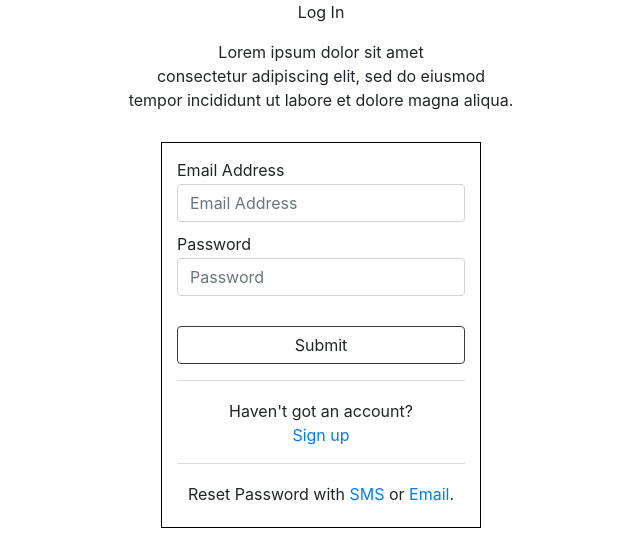
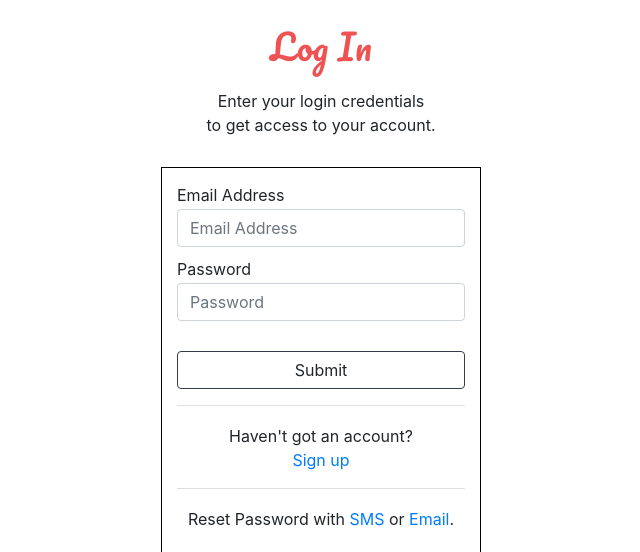
Before and after one commit to SedemQuame/Afroprints, a PHP site: page /html/login.php in a window 1280 px wide. Shown: the part 104-656 px from the top of the page, without its empty margins (319-959 px from the left). Run offline with PHP 8.4, Linux system fonts and the light colour scheme.

Commit message:
styled forms page a bit.

```diff
--- a/css/custom/signup.css
+++ b/css/custom/signup.css
@@ -1,6 +1,9 @@
 .sign-up-page-header{
   margin-top: 20px;
-  font-size: 20px;
+  font-size: 35px;
+  font-family: 'Pacifico', cursive;
+  font-weight: 100;
+  color: #ee5253;
 }
 
 form{
--- a/html/login.php
+++ b/html/login.php
@@ -16,13 +16,11 @@
       include '../php/custom/included_pages/nav.php';
   ?>
 
-  <p class="login-page-header text-center"> Log In </p>
+  <p class="sign-up-page-header text-center"> Log In </p>
   <p class="text-center">
-      Lorem ipsum dolor sit amet
+      Enter your login credentials
                   <br>
-      consectetur adipiscing elit, sed do eiusmod
-                  <br>
-      tempor incididunt ut labore et dolore magna aliqua.
+      to get access to your account.
   </p>
 
 
```
Also changed, not shown: html/signup.php (+2 -5 lines).
